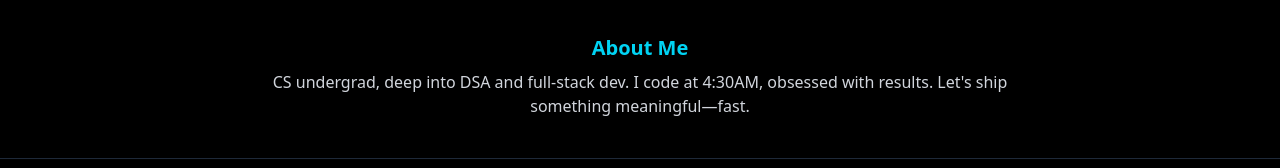
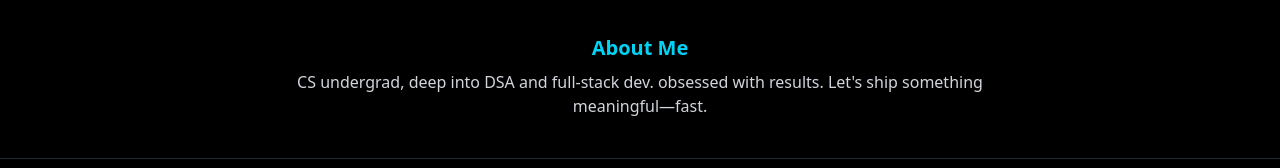
Before and after one commit to nikhil-partap/nikhilsingh.me, a React (Vite) app: page / in a window 1280 px wide. Shown: the part 1265-1433 px from the top of the page. Built offline with nearby package versions, Linux system fonts and the light colour scheme.

Commit message:
Refine About Me section in Home component by removing redundancy in the description.

```diff
--- a/src/components/Home/Home.jsx
+++ b/src/components/Home/Home.jsx
@@ -58,7 +58,7 @@ export default function Home() {
             <section className="py-10 max-w-3xl mx-auto text-center">
                 <h2 className="text-xl font-semibold mb-2 text-cyan-400">About Me</h2>
                 <p className="text-gray-300">
-                    CS undergrad, deep into DSA and full-stack dev. I code at 4:30AM, obsessed with results. Let's ship something meaningful—fast.
+                    CS undergrad, deep into DSA and full-stack dev. obsessed with results. Let's ship something meaningful—fast.
                 </p>
             </section>
         </div>
```
